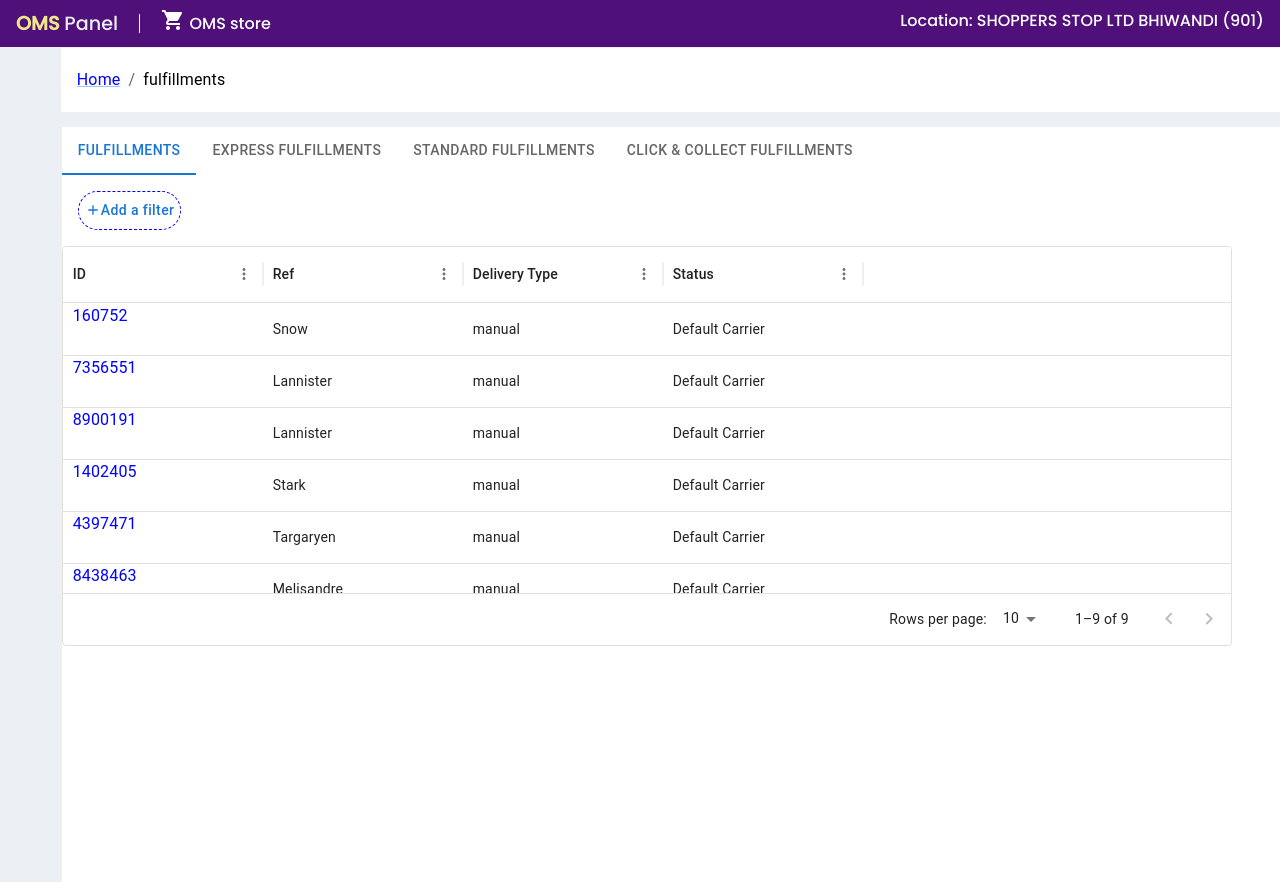
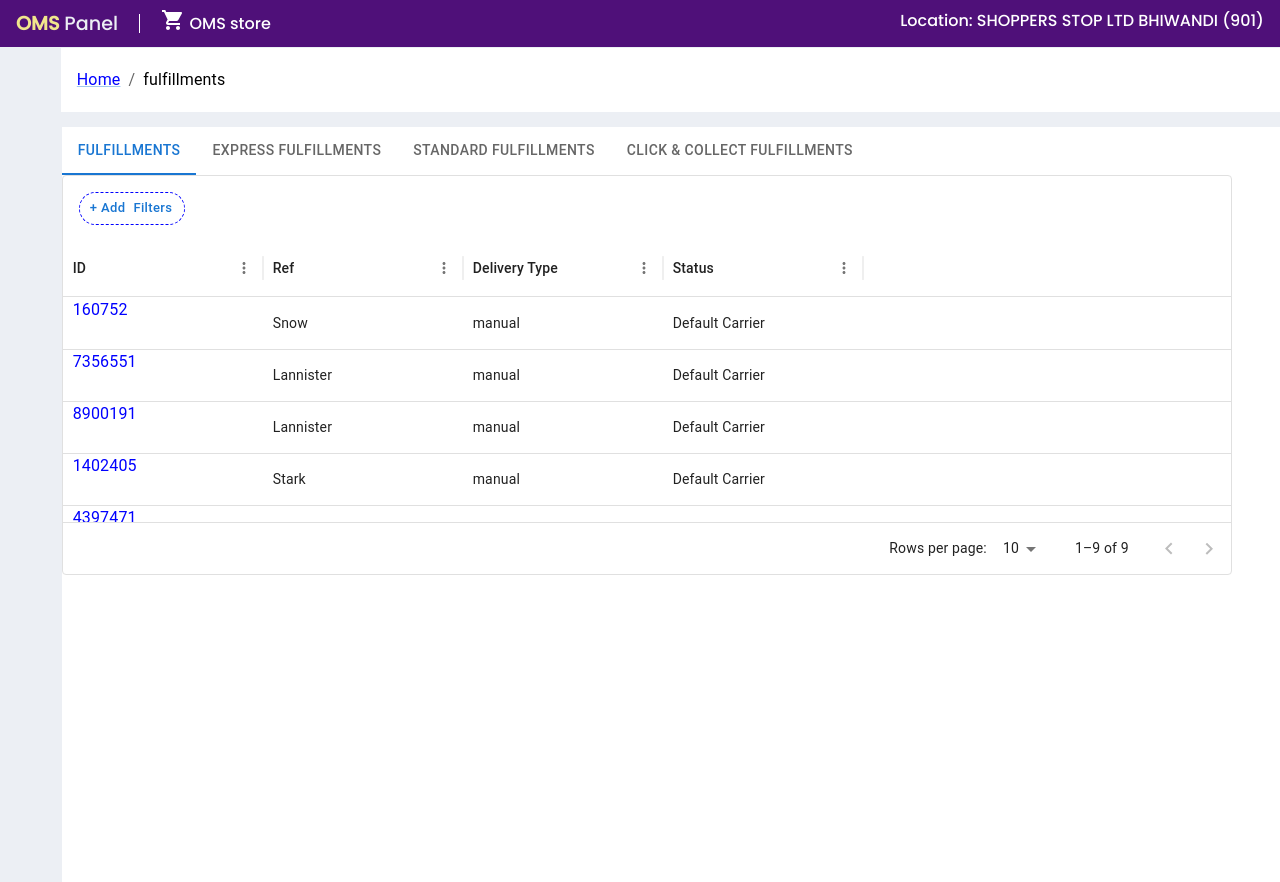
Before and after one commit to sshemantj/oms-panel, a Next.js app: page /fulfillments in a window 1280 px wide. Built offline with nearby package versions, Linux system fonts and the light colour scheme.

Commit message:
CustomTableFilter added

```diff
--- a/src/modules/fulfillmentsModule/fulfillmentsTables.tsx/allFulfilmentsTable.tsx
+++ b/src/modules/fulfillmentsModule/fulfillmentsTables.tsx/allFulfilmentsTable.tsx
@@ -22,7 +22,7 @@ const FulfilmentTable = (props: IAllTableProps) => {
         processRowUpdate,
         onRowSelectionModelChange,
         checkboxSelection: showCheckbox,
-        rest,
+        ...rest,
       }}
     />
   );
@@ -46,7 +46,7 @@ const StandardFulfilmentsTable = (props: IAllTableProps) => {
         processRowUpdate,
         onRowSelectionModelChange,
         checkboxSelection: showCheckbox,
-        rest,
+        ...rest,
       }}
     />
   );
@@ -70,7 +70,7 @@ const ExpressFulfilmentsTable = (props: IAllTableProps) => {
         processRowUpdate,
         onRowSelectionModelChange,
         checkboxSelection: showCheckbox,
-        rest,
+        ...rest,
       }}
     />
   );
@@ -94,7 +94,7 @@ const ClickAndCollectTable = (props: IAllTableProps) => {
         processRowUpdate,
         onRowSelectionModelChange,
         checkboxSelection: showCheckbox,
-        rest,
+        ...rest,
       }}
     />
   );
--- a/src/modules/fulfillmentsModule/index.tsx
+++ b/src/modules/fulfillmentsModule/index.tsx
@@ -1,9 +1,8 @@
 import React, { useState } from "react";
 import FulfillmentsTabs from "./fulfillmentsTabs";
 import { IFulFillmentsTabsList } from "@/interfaces/fulfillments.interface";
-import { Box, Button } from "@mui/material";
+import { Box } from "@mui/material";
 import FulfillmentsTable from "./fulfillmentsTables.tsx";
-import AddIcon from "@mui/icons-material/Add";
 import {
   initialAllFulfillmentTableIdsList,
   initialAllFulfillmentTableState,
@@ -12,6 +11,28 @@ import {
   IAllFulfillmentTableIdsList,
   IAllFulfillmentTableState,
 } from "@/interfaces/fulfillments.interface";
+import { GridToolbarFilterButton } from "@mui/x-data-grid";
+
+const CustomTableFilter = () => {
+  return (
+    <Box sx={{ margin: "1rem" }}>
+      <GridToolbarFilterButton
+        slotProps={{
+          button: {
+            sx: {
+              padding: "4px 12px",
+              textTransform: "none",
+              border: "1px dashed blue",
+              borderRadius: "2.5rem",
+            },
+
+            startIcon: "+ Add",
+          },
+        }}
+      />
+    </Box>
+  );
+};
 
 const FulfillmentsModule = () => {
   const [currTabValue, setCurrTabValue] = useState<IFulFillmentsTabsList>(
@@ -31,19 +52,6 @@ const FulfillmentsModule = () => {
         <FulfillmentsTabs {...{ currTabValue, setCurrTabValue }} />
       </Box>
       <Box>
-        <Box sx={{ margin: "1rem" }}>
-          <Button
-            sx={{
-              padding: "6px",
-              textTransform: "none",
-              border: "1px dashed blue",
-              borderRadius: "2.5rem",
-            }}
-          >
-            <AddIcon style={{ fontSize: "16px" }} />
-            Add a filter
-          </Button>
-        </Box>
         <FulfillmentsTable
           {...{
             currTabValue,
@@ -51,6 +59,9 @@ const FulfillmentsModule = () => {
             setTableState,
             allSelectedRowList,
             setAllSelectedRowList,
+            slots: {
+              toolbar: CustomTableFilter,
+            },
           }}
         />
       </Box>
```
Also changed, not shown: src/modules/fulfillmentsModule/fulfillmentsTables.tsx/index.tsx (+7 -1 lines), src/modules/homeModule/homeTable/allTables.tsx (+5 -5 lines).
